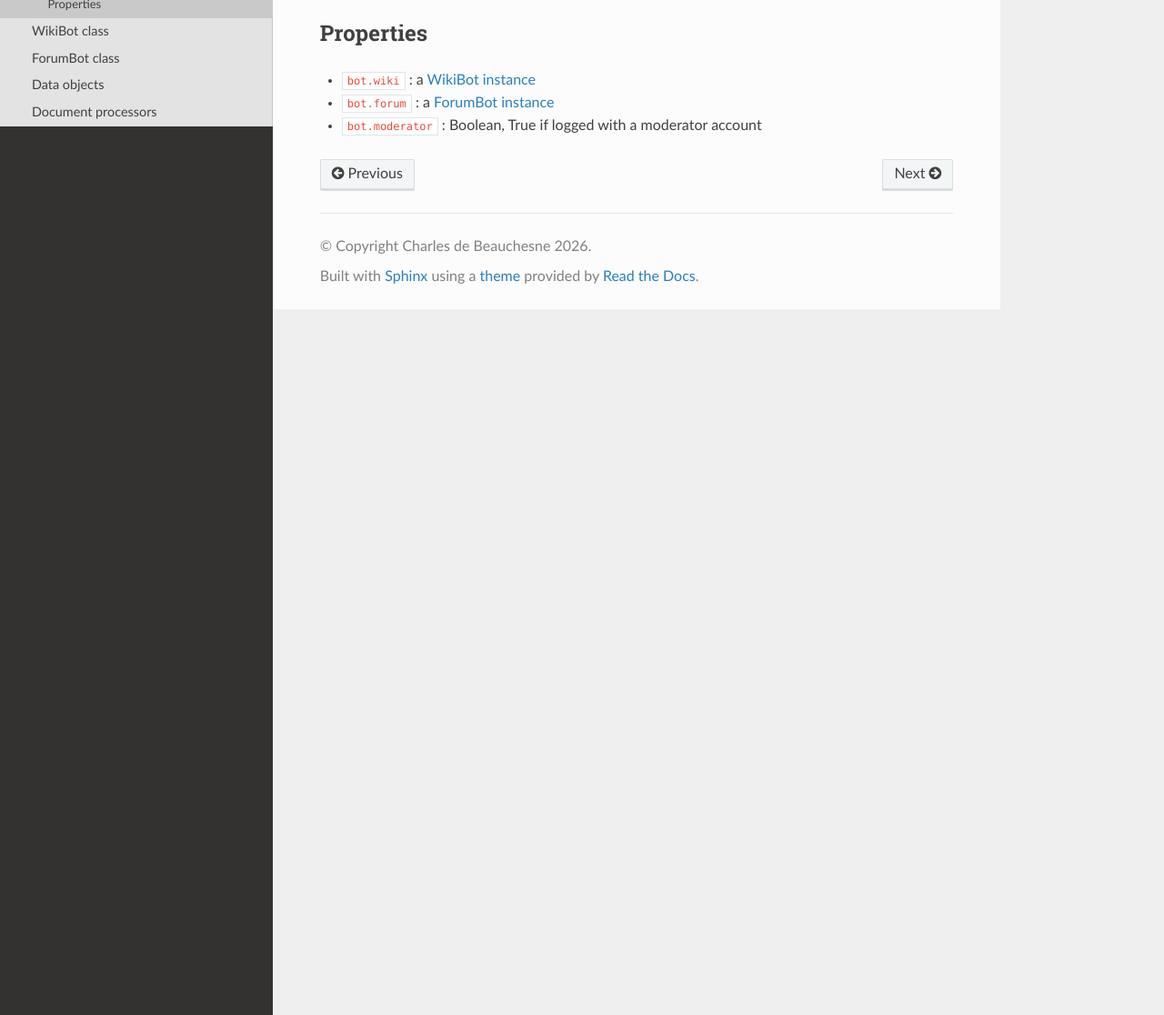
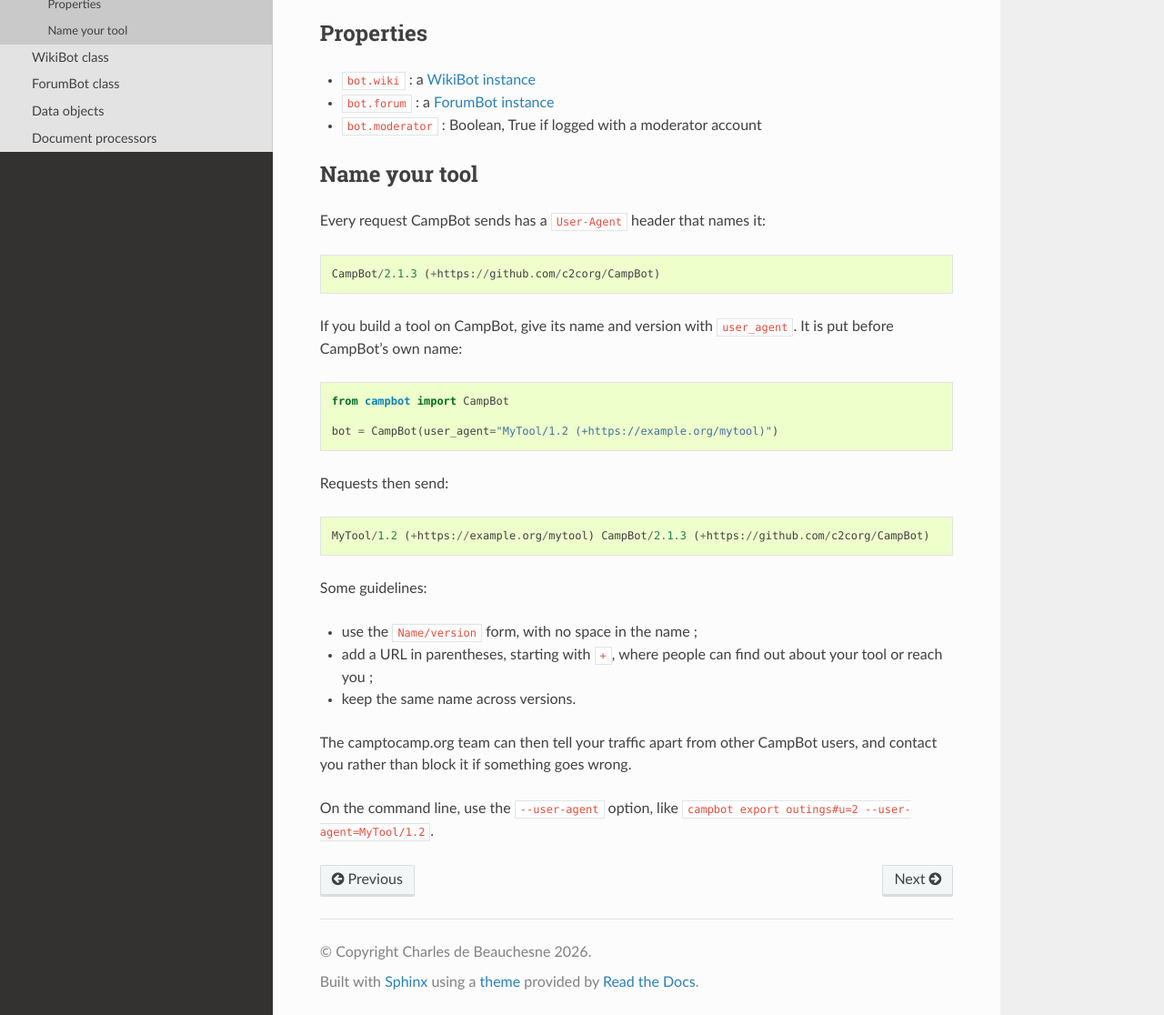
Before and after one commit to c2corg/CampBot, a Sphinx documentation site: the page built from docs/API/CampBot.rst, in a window 1280 px wide and 1380 px high, cut to the strip 264-1380 px from the top of the window. Shown: the whole strip at 91% size. Built offline with Sphinx 7.4.7 and the Read the Docs theme 3.1.0, drawn with Linux system fonts in a browser that asks for light colours.

Commit message:
feat: name CampBot and the tools built on it in the User-Agent
Requests sent python-requests/x, so CampBot traffic could not be told
apart from any other Python script. They now send
"CampBot/<version> (+https://github.com/c2corg/CampBot)".

Tools built on CampBot pass user_agent="MyTool/1.2" (or --user-agent on
the command line); it is put before CampBot's own name.

Co-Authored-By: Claude Opus 5.5 <noreply@anthropic.com>

```diff
--- a/docs/API/CampBot.rst
+++ b/docs/API/CampBot.rst
@@ -10,3 +10,32 @@ Properties
 * ``bot.wiki`` : a :doc:`WikiBot instance </API/WikiBot>`
 * ``bot.forum`` : a :doc:`ForumBot instance </API/ForumBot>`
 * ``bot.moderator`` : Boolean, True if logged with a moderator account
+
+Name your tool
+--------------
+
+Every request CampBot sends has a ``User-Agent`` header that names it::
+
+    CampBot/2.1.3 (+https://github.com/c2corg/CampBot)
+
+If you build a tool on CampBot, give its name and version with ``user_agent``. It is put before CampBot's own name:
+
+.. code-block:: python
+
+    from campbot import CampBot
+
+    bot = CampBot(user_agent="MyTool/1.2 (+https://example.org/mytool)")
+
+Requests then send::
+
+    MyTool/1.2 (+https://example.org/mytool) CampBot/2.1.3 (+https://github.com/c2corg/CampBot)
+
+Some guidelines:
+
+* use the ``Name/version`` form, with no space in the name ;
+* add a URL in parentheses, starting with ``+``, where people can find out about your tool or reach you ;
+* keep the same name across versions.
+
+The camptocamp.org team can then tell your traffic apart from other CampBot users, and contact you rather than block it if something goes wrong.
+
+On the command line, use the ``--user-agent`` option, like ``campbot export outings#u=2 --user-agent=MyTool/1.2``.
--- a/docs/CLI/index.rst
+++ b/docs/CLI/index.rst
@@ -28,6 +28,9 @@ Each command has its own help, for instance ``campbot clean -h``:
       CAMPBOT_CREDENTIALS               "login@password", same as above
       HTTPS_PROXY                       proxy used for all requests
 
+All commands accept ``--delay=<seconds>``, the minimum delay between each request, and ``--user-agent=<name>``.
+If you run CampBot from your own tool or script, ``--user-agent`` names it in the requests: see :doc:`/API/CampBot`.
+
 .. toctree::
    :maxdepth: 1
 
```
Also changed, not shown: README.md (+18 -0 lines), 3 other files.
